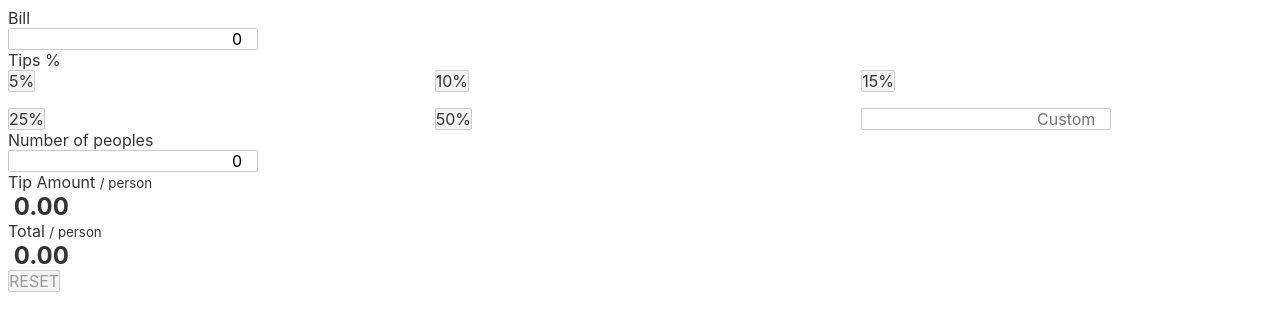
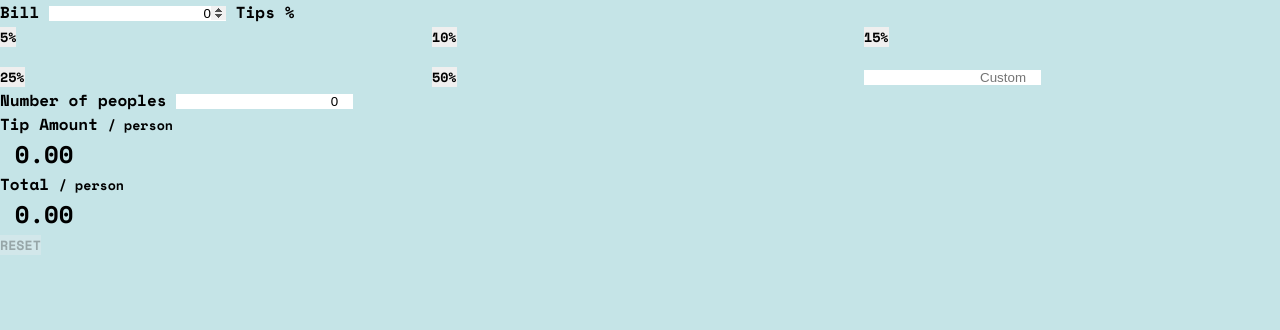
Before and after one commit to calebesg/splitter, a Svelte app: page / in a window 1280 px wide. Shown: the top 330 px of the page. Built offline with nearby package versions, Linux system fonts and the light colour scheme.

Commit message:
css reset

```diff
--- a/public/global.css
+++ b/public/global.css
@@ -1,63 +1,33 @@
-html, body {
-	position: relative;
-	width: 100%;
-	height: 100%;
+:root {
+	--strong-cyan:             hsl(172, 67%, 45%);
+	--very-dark-cyan:          hsl(183, 100%, 15%);
+	--dark-grayish-cyan:       hsl(186, 14%, 43%);
+	--grayish-cyan:            hsl(184, 14%, 56%);
+	--light-grayish-cyan:      hsl(185, 41%, 84%);
+	--very-light-grayish-cyan: hsl(189, 41%, 97%);
+	--white:                   hsl(0, 0%, 100%);
+}
+
+* {
+	margin: 0;
+	padding: 0;
+	box-sizing: border-box;
 }
 
 body {
-	color: #333;
-	margin: 0;
-	padding: 8px;
-	box-sizing: border-box;
-	font-family: -apple-system, BlinkMacSystemFont, "Segoe UI", Roboto, Oxygen-Sans, Ubuntu, Cantarell, "Helvetica Neue", sans-serif;
+	background-color: var(--light-grayish-cyan);
 }
 
-a {
-	color: rgb(0,100,200);
-	text-decoration: none;
+body,
+button {
+	font-family: 'Space Mono', monospace;
 }
 
-a:hover {
-	text-decoration: underline;
+input,
+button {
+	border: 0;
 }
 
-a:visited {
-	color: rgb(0,80,160);
+ul {
+	list-style: none;
 }
-
-label {
-	display: block;
-}
-
-input, button, select, textarea {
-	font-family: inherit;
-	font-size: inherit;
-	-webkit-padding: 0.4em 0;
-	padding: 0.4em;
-	margin: 0 0 0.5em 0;
-	box-sizing: border-box;
-	border: 1px solid #ccc;
-	border-radius: 2px;
-}
-
-input:disabled {
-	color: #ccc;
-}
-
-button {
-	color: #333;
-	background-color: #f4f4f4;
-	outline: none;
-}
-
-button:disabled {
-	color: #999;
-}
-
-button:not(:disabled):active {
-	background-color: #ddd;
-}
-
-button:focus {
-	border-color: #666;
-}
--- a/public/index.html
+++ b/public/index.html
@@ -3,10 +3,13 @@
 <head>
 	<meta charset='utf-8'>
 	<meta name='viewport' content='width=device-width,initial-scale=1'>
+	<link rel='icon' type='image/png' href='/favicon.png'>
 
-	<title>Svelte app</title>
+	<title>Tips Calculator</title>
 
-	<link rel='icon' type='image/png' href='/favicon.png'>
+	<link rel="preconnect" href="https://fonts.googleapis.com">
+	<link rel="preconnect" href="https://fonts.gstatic.com" crossorigin>
+	<link href="https://fonts.googleapis.com/css2?family=Space+Mono:wght@700&display=swap" rel="stylesheet">
 	<link rel='stylesheet' href='/global.css'>
 	<link rel='stylesheet' href='/build/bundle.css'>
 
```
